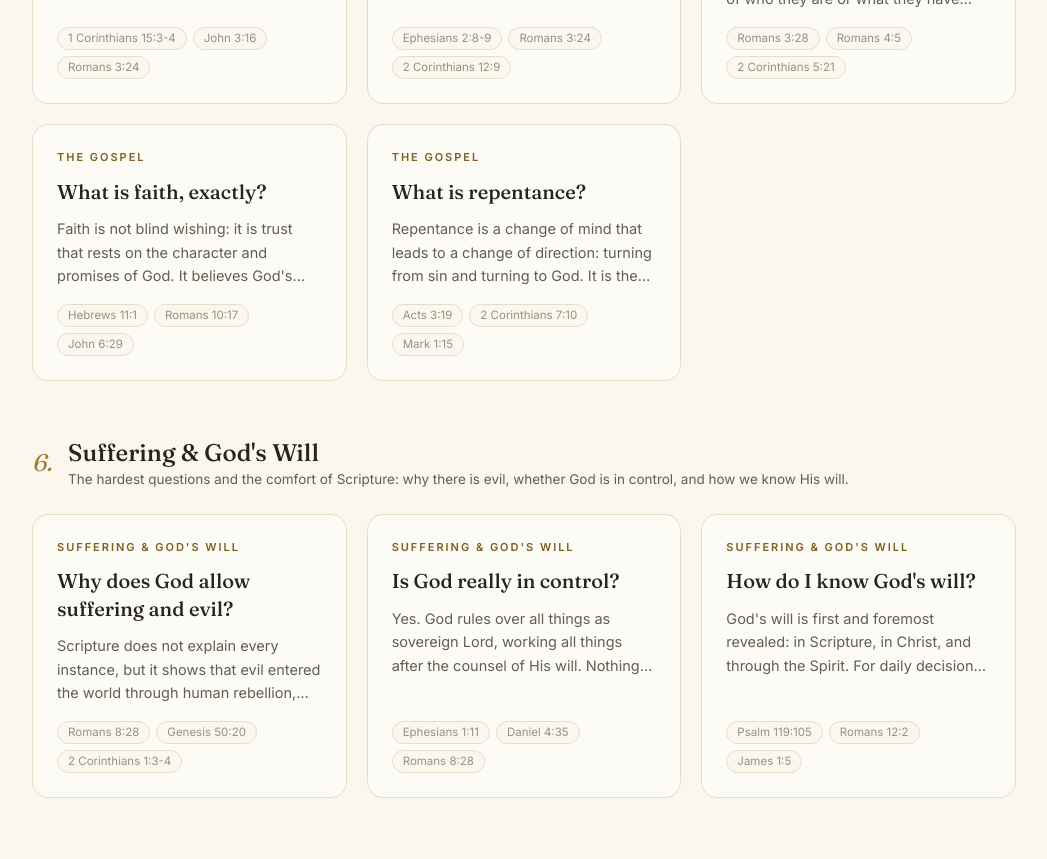
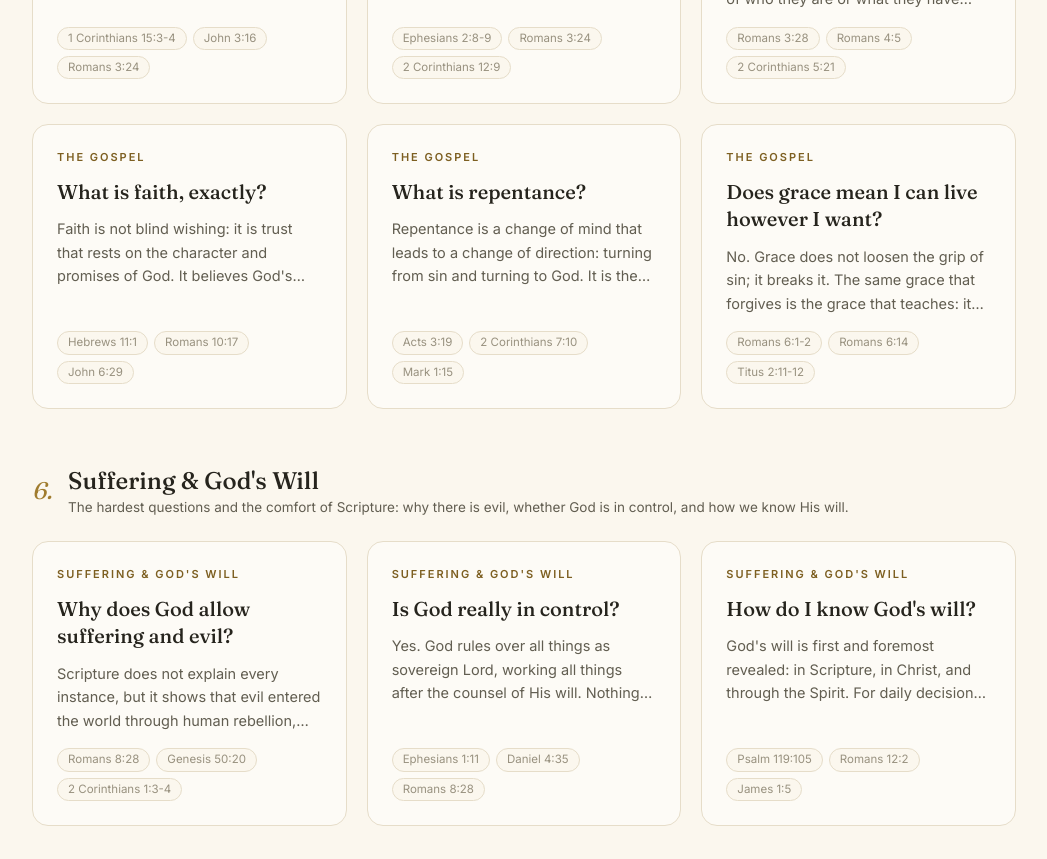
Before and after one commit to kczimm/glory, a Next.js app: page /questions in a window 1280 px wide. Shown: the part 5040-5899 px from the top of the page, without its empty margins (116-1163 px from the left). Built offline with nearby package versions, Linux system fonts and the light colour scheme.

Commit message:
Add study: Does grace mean I can live however I want?

```diff
--- a/src/data/questions.ts
+++ b/src/data/questions.ts
@@ -1726,10 +1726,10 @@ export const questions: Question[] = [
       },
     ],
     keyVerses: ["Ephesians 2:8-9", "Romans 3:24", "2 Corinthians 12:9", "Titus 2:11"],
-    raises: ["what-is-justification"],
+    raises: ["what-is-justification", "does-grace-mean-live-how-i-want"],
     followsFrom: ["what-is-the-gospel"],
     related: ["what-is-the-gospel", "how-can-i-be-saved"],
-    planned: ["Does grace mean I can live however I want?"],
+    planned: ["What is the difference between grace and mercy?"],
     order: 23,
   },
 
@@ -4223,4 +4223,90 @@ export const questions: Question[] = [
     planned: ["How does God discipline His children?"],
     order: 21,
   },
+
+  // ------------------------------------------------------------------
+  // TRAIL: The Gospel (continued)
+  // ------------------------------------------------------------------
+  {
+    slug: "does-grace-mean-live-how-i-want",
+    question: "Does grace mean I can live however I want?",
+    category: "gospel",
+    summary:
+      "No. Grace does not loosen the grip of sin; it breaks it. The same grace that forgives is the grace that teaches: it frees us from slavery to sin, not from loyalty to Christ. To turn grace into a license to sin is to misunderstand what grace is for.",
+    passages: [
+      {
+        book: "Romans",
+        chapter: 6,
+        title: "Shall we continue in sin that grace may abound?",
+        lookFor: "Paul anticipates the very question and answers it bluntly: those who died to sin cannot live in it.",
+        focus: "1-14",
+      },
+      {
+        book: "Titus",
+        chapter: 2,
+        title: "Grace teaches us to say no",
+        lookFor: "Grace is not silent about conduct: it has appeared, bringing salvation, and it instructs us to deny ungodliness.",
+        focus: "11-14",
+      },
+      {
+        book: "Galatians",
+        chapter: 5,
+        title: "Freedom, for love",
+        lookFor: "You were called for freedom, but not freedom for the flesh: freedom that serves one another through love.",
+        focus: "13-26",
+      },
+      {
+        book: "1 Peter",
+        chapter: 2,
+        title: "Free, yet servants of God",
+        lookFor: "Peter says live as free people, but never use your freedom as a cloak for wickedness.",
+        focus: "9-16",
+      },
+      {
+        book: "Jude",
+        chapter: 1,
+        title: "Turning grace into indecency",
+        lookFor: "Jude's warning about those who twist the grace of God into a cover for loose living.",
+        focus: "1-4",
+      },
+    ],
+    points: [
+      {
+        heading: "The question is as old as the gospel",
+        body:
+          "Paul did not wait for someone to ask; he asked it for us: 'What shall we say then? Shall we continue in sin, that grace may abound?' And his answer is flat: 'May it never be! We who died to sin, how could we live in it any longer?' Grace is not a smaller view of sin; it is the power that took us out of sin's grip.",
+        verses: ["Romans 6:1-2", "Romans 6:15"],
+      },
+      {
+        heading: "Grace unites you to Christ, and that union changes everything",
+        body:
+          "Why can't a Christian keep sinning? Because of what grace did: you were baptized into Christ Jesus and into His death, so that the old self was crucified and you are no longer a slave of sin. Christ died for all, 'that those who live should no longer live to themselves, but to him who for their sakes died and rose again.' Under grace does not mean free to sin; it means free from it.",
+        verses: ["Romans 6:2-6", "Romans 6:14", "2 Corinthians 5:15"],
+      },
+      {
+        heading: "Grace is not permission; it is teaching",
+        body:
+          "Paul's own description of grace is anything but permissive: 'the grace of God has appeared, bringing salvation... instructing us... that denying ungodliness and worldly lusts, we would live soberly, righteously, and godly in this present world.' Grace forgives the past and trains the present. And Jude warns against 'turning the grace of our God into indecency.'",
+        verses: ["Titus 2:11-12", "Jude 1:4"],
+      },
+      {
+        heading: "Freedom is for love, not from love",
+        body:
+          "The freedom grace gives is freedom to love, not freedom from God. Paul says you were called to freedom; only do not use your freedom to indulge the flesh, but through love serve one another. Peter echoes it: live as free people, 'and not using your freedom for a cloak of wickedness, but as bondservants of God.' Paul adds a guardrail: 'all things are lawful for me,' but not all things are expedient, and he will not be brought under the power of anything. The freest man in the world is the one who is free to serve.",
+        verses: ["Galatians 5:13", "1 Peter 2:16", "1 Corinthians 6:12"],
+      },
+      {
+        heading: "The same grace forgives and re-creates",
+        body:
+          "Grace is one gift with two motions. It saves you: 'by grace you have been saved through faith.' And the very same grace re-creates you: 'we are his workmanship, created in Christ Jesus for good works, which God prepared before that we would walk in them.' Where sin once shaped you, grace now reshapes you. Forgiven and being remade: that is the life grace actually produces.",
+        verses: ["Ephesians 2:8-10", "2 Corinthians 5:17", "Romans 6:23"],
+      },
+    ],
+    keyVerses: ["Romans 6:1-2", "Romans 6:14", "Titus 2:11-12", "Galatians 5:13", "Ephesians 2:8-10"],
+    raises: [],
+    followsFrom: ["what-is-grace", "what-is-the-gospel"],
+    related: ["what-is-grace", "what-is-justification", "how-do-i-fight-sin", "what-is-repentance"],
+    planned: ["What does it mean to be a slave of righteousness?"],
+    order: 27,
+  },
 ];
```
